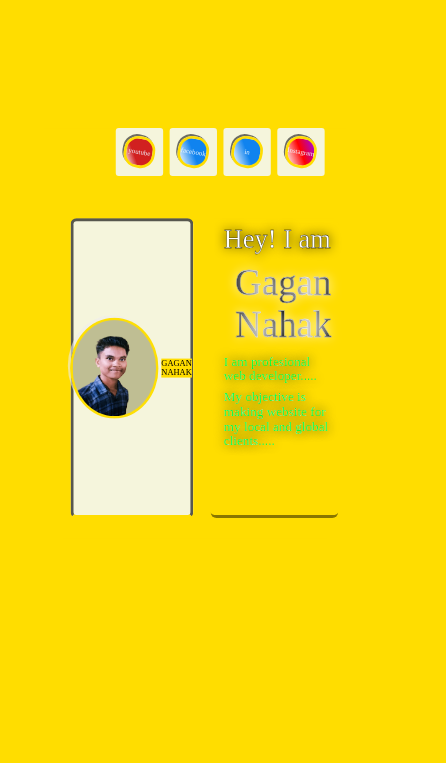
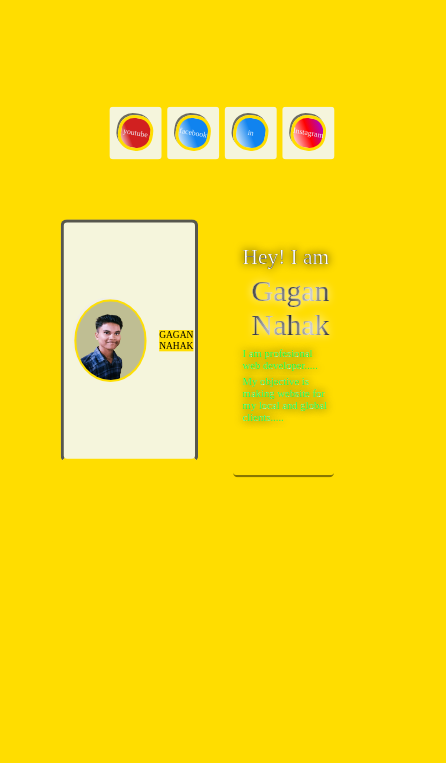
Before and after one commit to GaganNahak/GAGAN-NAHAK, a plain HTML site: page index.html in a window 390 px wide. Shown: the top 763 px of the page, 446 px wide, since content can reach past the window. Drawn offline with Linux system fonts and the light colour scheme.

Commit message:
Update personal potrfolio.css

```diff
--- a/personal potrfolio.css
+++ b/personal potrfolio.css
@@ -2,6 +2,9 @@
     padding: 0%;
     margin: 0%;
 background-color: rgb(255, 221, 0);
+}
+body:hover{
+    cursor: url("cursor.jpg"),auto;
 }
 
 header {
@@ -127,12 +130,15 @@ section {
     box-shadow:-10px -10px rgba(238, 236, 236, 0.596);
     border: 10px rgba(252, 224, 10, 0.488) solid;
 
+
+
 }
  #img{
     border-radius: 10px;
     border: 5px solid rgba(0, 0, 0, 0.648);
     border-bottom: 5px solid rgb(255, 221, 0);
-
+    position: sticky;
+    top: 100px;
  }
 #inf {
     width: 60%;
@@ -174,6 +180,8 @@ pre{
     text-shadow: 0 0 20px rgb(255, 255, 255);
  -webkit-text-stroke-width: 0.5px;
  -webkit-text-stroke-color: rgb(255, 255, 255);
+ /* position: sticky;
+ top: 120px; */
 }
 #div3{
     color:rgb(0, 255, 38);
@@ -218,22 +226,59 @@ main{
     border-radius: 6px;
 }
 ::-webkit-scrollbar{
-    width: 10px;
+    width: 20px;
+    background-color: rgb(11, 13, 13);
+    border: 2px solid yellow;
+    border-radius: 10px;
 }
 ::-webkit-scrollbar-thumb{
-    background:linear-gradient(0deg,red,rgb(0, 255, 0),white,rgb(255, 255, 255));
+    background:linear-gradient(0deg,rgba(255, 0, 0, 0.385),rgb(0, 255, 0),white,rgba(255, 255, 255, 0.281));
     border-radius: 6px;
-    border: 1px solid red;
-    box-shadow: 0 0 50px cyan;
+    border:0px 2px 0px 2px solid rgba(0, 0, 0, 0.542);
+    box-shadow: 0 0 50px rgb(255, 255, 255);
+    width: 15px;
+    margin: 2px;
 }
 @media only screen and (max-width:550px){
     *{
-        scale: 0.88;
+        scale: 0.9;
     }
-    img{
-        scale: 0.4;
+   #img{
+        scale: 0.9;
     }
     #g{
         transform: translateX(-125px);
     }
+    .image{
+        scale: 0.3;
+    }
+    #inf{
+        scale: 0.5;
+    }
+    header{
+        align-items: center;
+    }
 }
+@media only screen and (max-width:700px){
+    *{
+        scale: 0.9;
+    }
+    header{
+        align-items: center;
+    }
+    #img{
+        /* scale: 0.95; */
+        width: 200px;
+        height: 360px;
+        margin: 0px;
+    }
+    #g{
+        transform: translateX(-125px);
+    }
+    .image{
+        scale: 0.3;
+    }
+    #inf{
+        scale: 0.65;
+    }
+}
```
